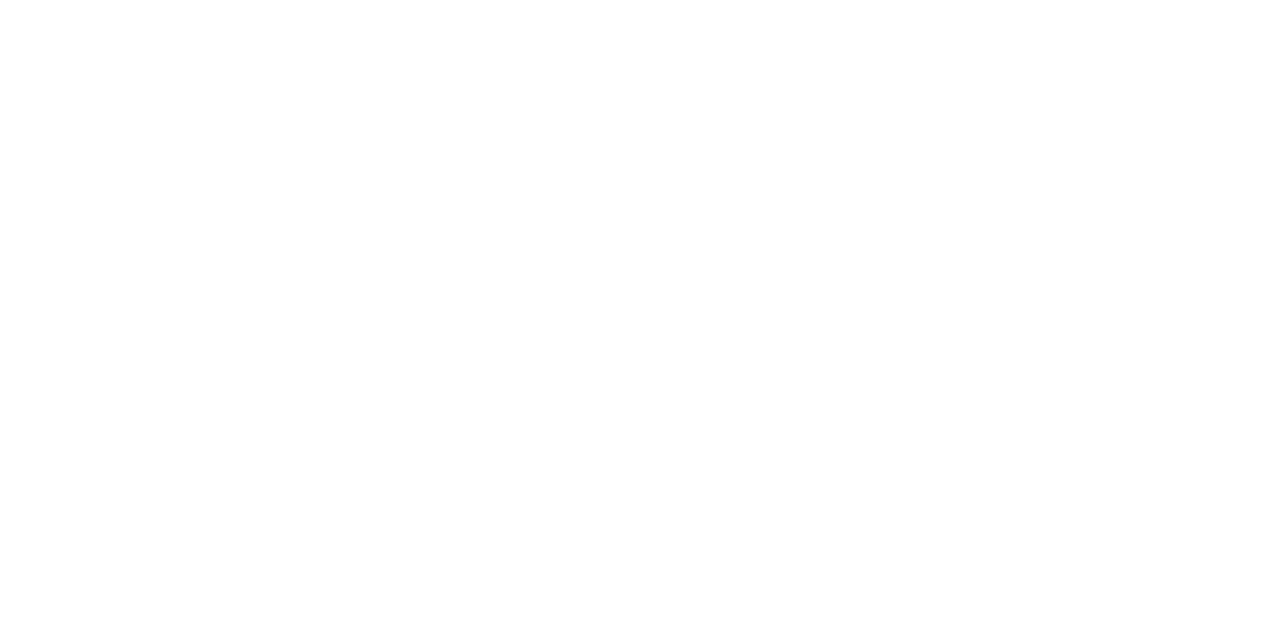
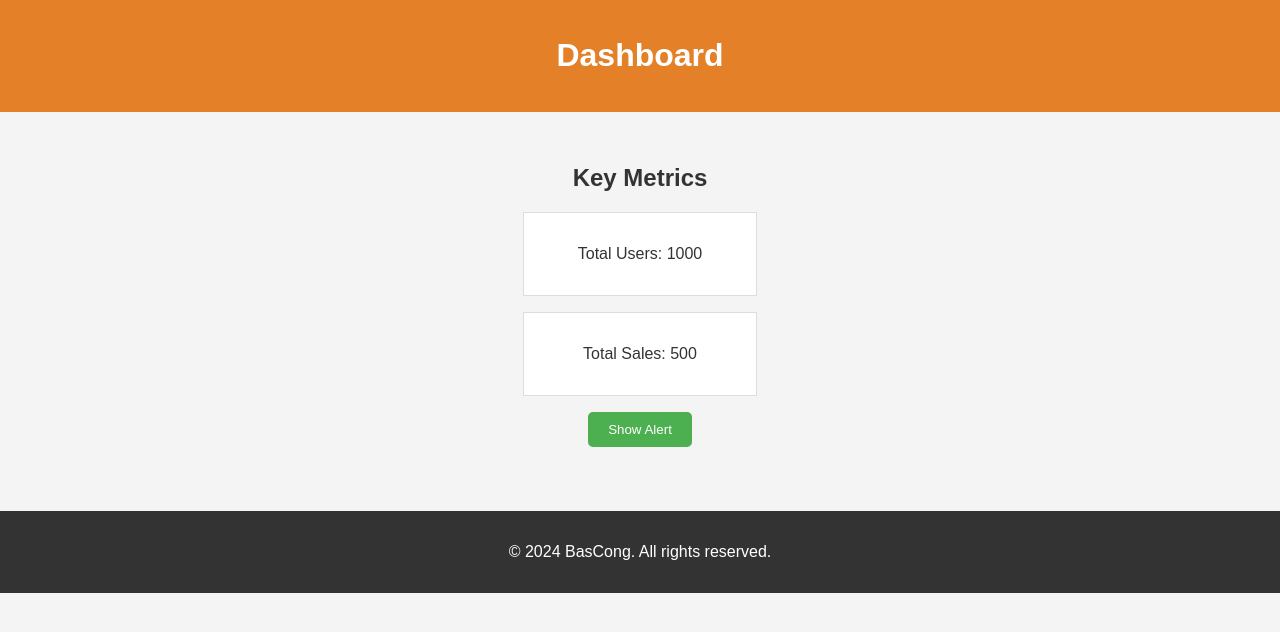
Before and after one commit to Evasc0/Calbone_Evasco-Basic_Data_Dashboard, a plain HTML site: page index.html in a window 1280 px wide. Drawn offline with Linux system fonts and the light colour scheme.

Commit message:
Finished Introduction to Web Browsers: Basic Data Dashboard

```diff
--- a/index.html
+++ b/index.html
@@ -3,9 +3,28 @@
 <head>
     <meta charset="UTF-8">
     <meta name="viewport" content="width=device-width, initial-scale=1.0">
-    <title>Document</title>
+    <title>Basic Data Dashboard</title>
+    <link rel="stylesheet" href="styles.css">
 </head>
 <body>
-
+    <header>
+        <h1>Dashboard</h1>
+    </header>
+    <main>
+        <section>
+            <h2>Key Metrics</h2>
+            <div class="metric">
+                <p>Total Users: <span id="totalUsers">1000</span></p>
+            </div>
+            <div class="metric">
+                <p>Total Sales: <span id="totalSales">500</span></p>
+            </div>
+            <button id="alertButton">Show Alert</button>
+        </section>
+    </main>
+    <footer>
+        <p>&copy; 2024 BasCong. All rights reserved.</p>
+    </footer>
+    <script src="script.js"></script>
 </body>
 </html>
--- /dev/null
+++ b/script.js
@@ -0,0 +1,8 @@
+const totalUsers = document.getElementById('totalUsers').innerText;
+const totalSales = document.getElementById('totalSales').innerText;
+
+const alertButton = document.getElementById('alertButton');
+
+alertButton.addEventListener('click', () => {
+    alert(`Total Users: ${totalUsers}, Total Sales: ${totalSales}`);
+});
--- /dev/null
+++ b/styles.css
@@ -0,0 +1,46 @@
+body {
+    background-color: #f4f4f4;
+    font-family: Arial, sans-serif;
+    color: #333;
+    margin: 0;
+    padding: 0;
+    text-align: center;
+}
+
+header {
+    background-color: #e38028;
+    color: white;
+    padding: 1rem;
+}
+
+main {
+    padding: 2rem;
+}
+
+.metric {
+    background-color: white;
+    border: 1px solid #ddd;
+    margin: 1rem auto;
+    padding: 1rem;
+    width: 200px;
+}
+
+button {
+    background-color: #4CAF50;
+    color: white;
+    padding: 10px 20px;
+    border: none;
+    border-radius: 5px;
+    cursor: pointer;
+}
+
+button:hover {
+    background-color: #c91818;
+}
+
+footer {
+    margin-top: 2rem;
+    padding: 1rem;
+    background-color: #333;
+    color: white;
+}
```
